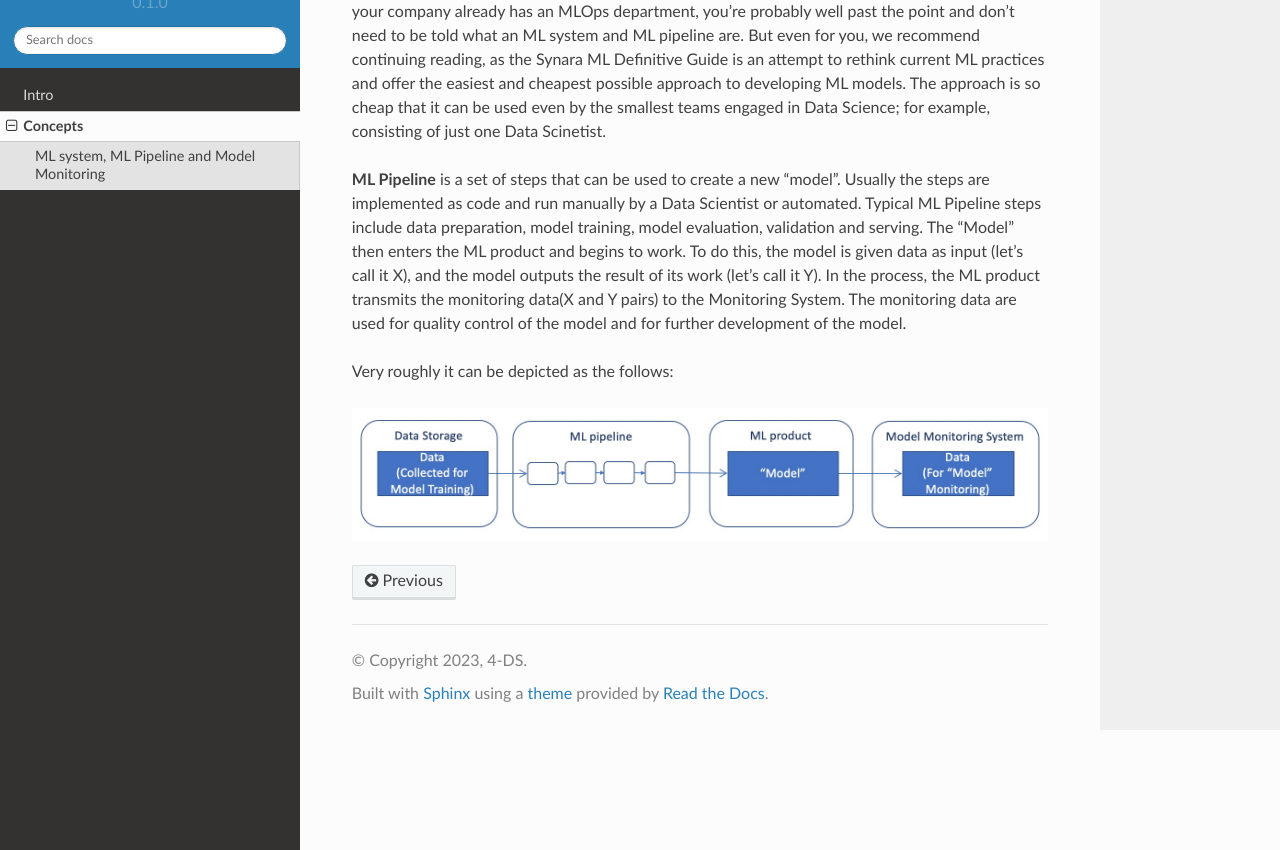
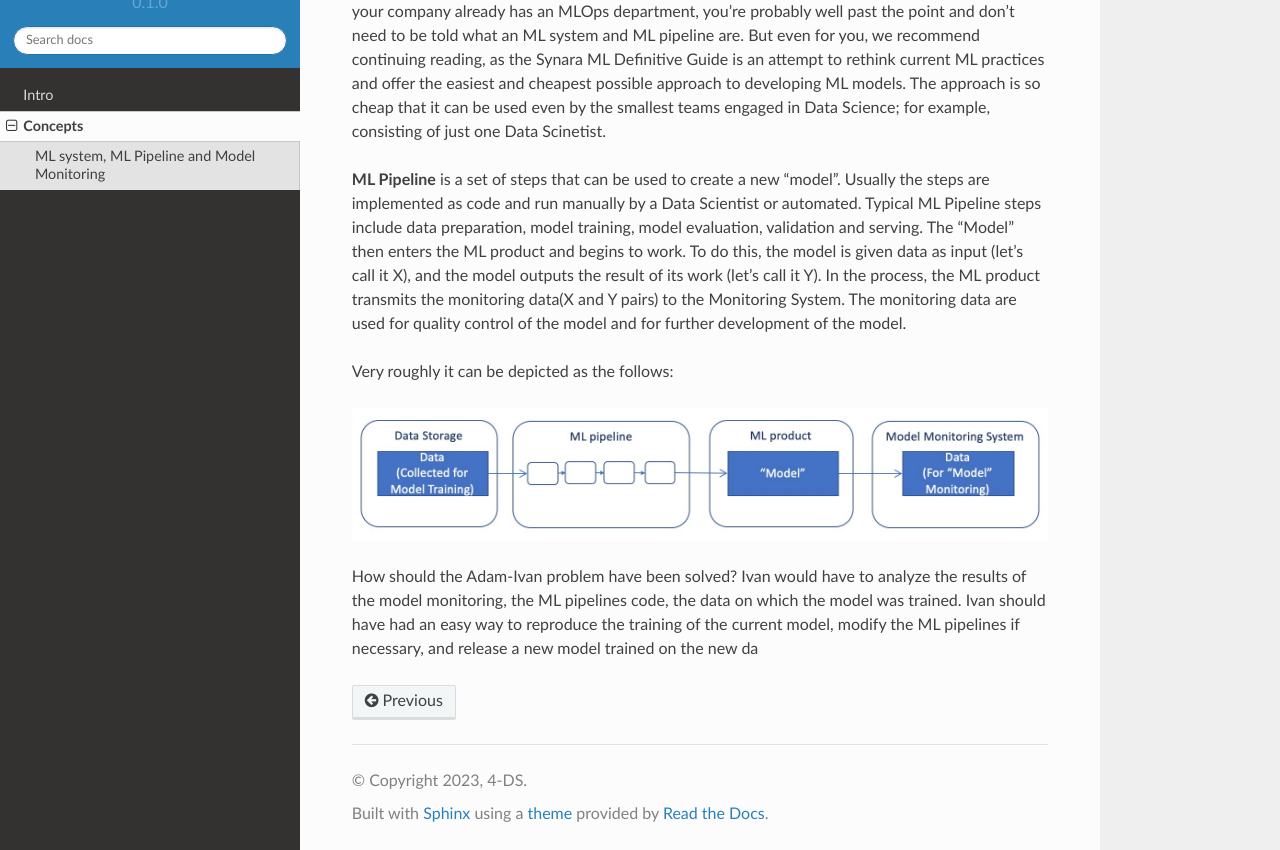
Before and after one commit to 4-DS/SinaraML-Def-Guide, a Sphinx documentation site: the page built from docs/source/concepts.rst, in a window 1280 px wide and 900 px high, scrolled down 874 px, cut to the strip 50-900 px from the top of the window. Built offline with Sphinx 7.4.7 and the Read the Docs theme 2.0.0, drawn with Linux system fonts in a browser that asks for light colours.

Commit message:
Update concepts.rst

```diff
--- a/docs/source/concepts.rst
+++ b/docs/source/concepts.rst
@@ -20,3 +20,7 @@ This "wow picture" and hardcore article certainly make an impression. But there
 Very roughly it can be depicted as the follows:
 
 .. image:: sinara_ml_system-01.jpeg
+
+
+
+How should the Adam-Ivan problem have been solved? Ivan would have to analyze the results of the model monitoring, the ML pipelines code, the data on which the model was trained. Ivan should have had an easy way to reproduce the training of the current model, modify the ML pipelines if necessary, and release a new model trained on the new da
```
